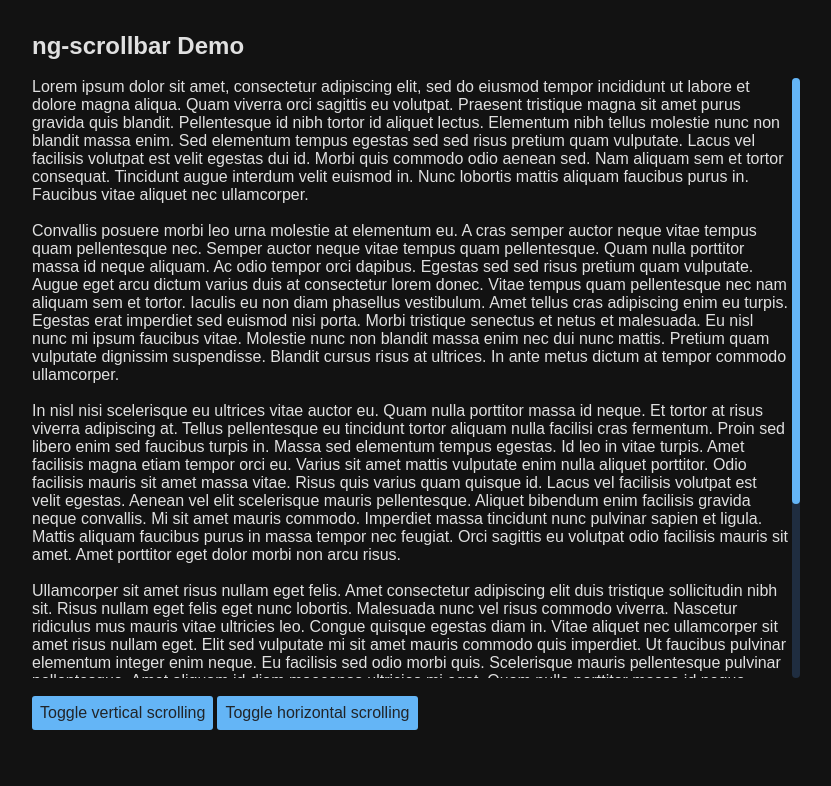
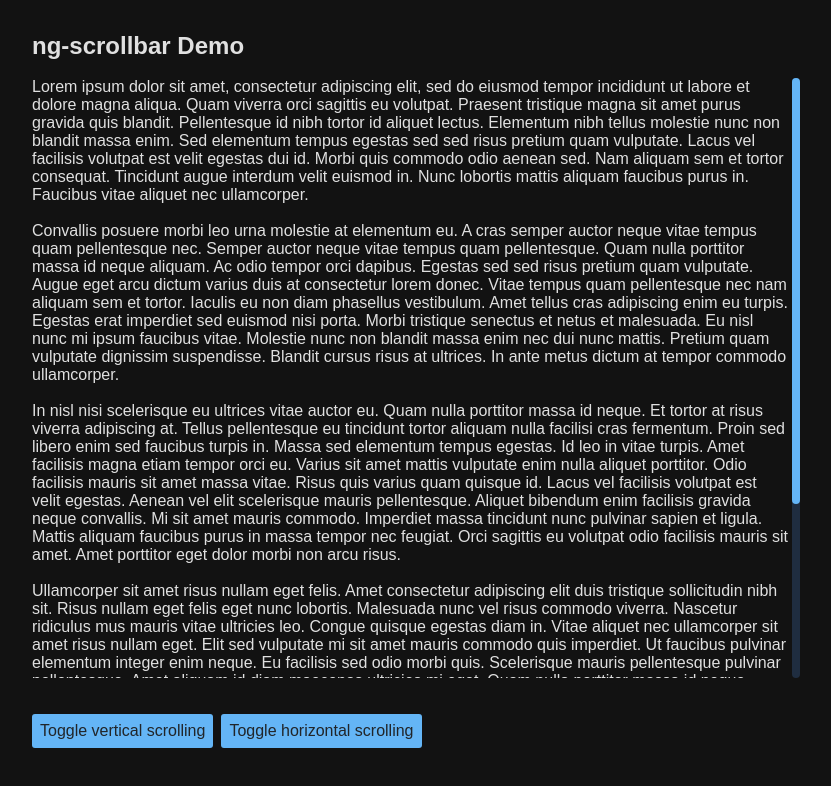
Before and after one commit to mdg1019/ng-scrollpanel, an Angular app: page / in a window 1280 px wide. Shown: the top 786 px of the page, without its empty margins (0-831 px from the left). Built offline with nearby package versions, Linux system fonts and the light colour scheme.

Commit message:
A few minor styling changes.

```diff
--- a/projects/demo/src/app/app.component.html
+++ b/projects/demo/src/app/app.component.html
@@ -59,6 +59,7 @@
     </div>
   </ng-scrollpanel>
   <br>
-  <button type="button" class="btn" style="margin-right: .25rem" (click)="toggleVerticalScrolling()">Toggle vertical scrolling</button>
+  <br>
+  <button type="button" class="btn" style="margin-right: .5rem" (click)="toggleVerticalScrolling()">Toggle vertical scrolling</button>
   <button type="button" class="btn" (click)="toggleHorizontalScrolling()">Toggle horizontal scrolling</button>
 </div>
```
